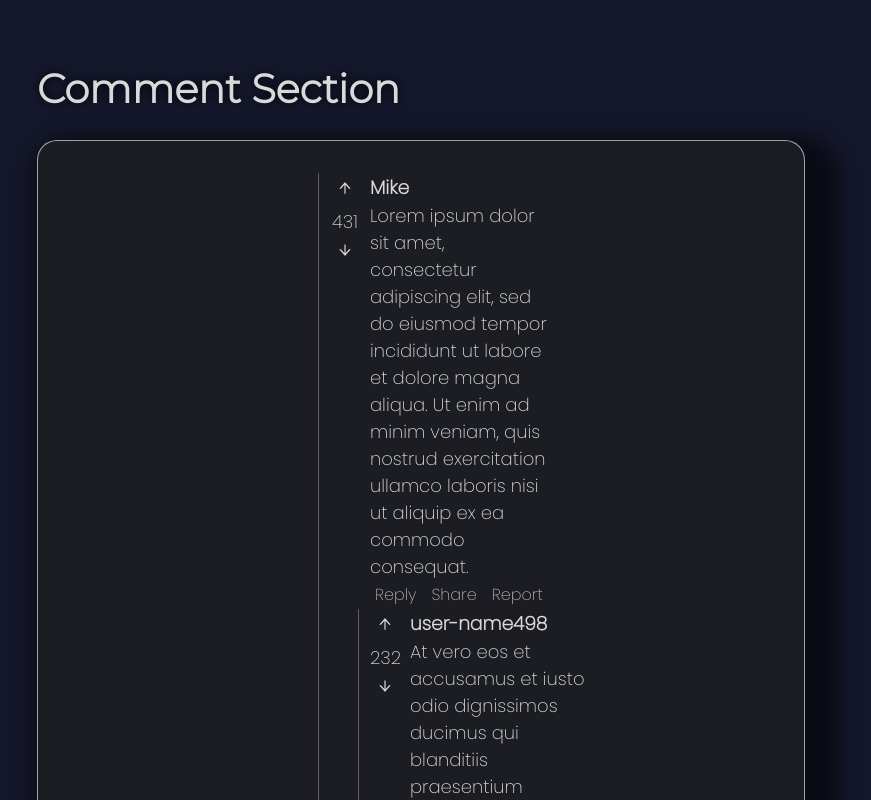
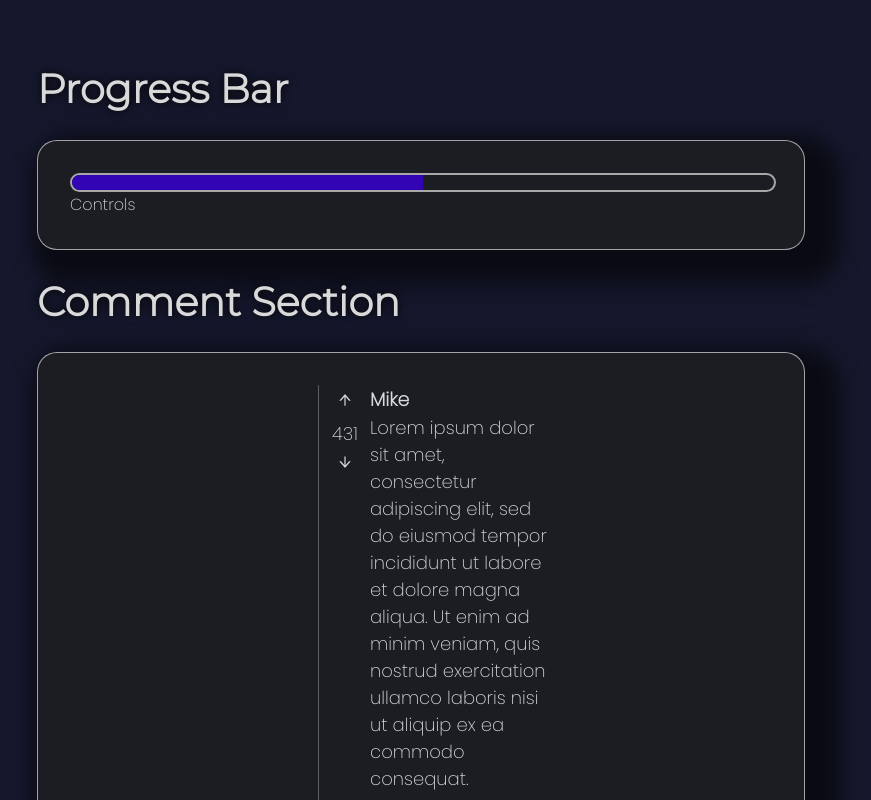
Before and after one commit to franco-cardoso/react-training, a React (Vite) app: page / in a window 1280 px wide. Shown: the top 800 px of the page, without its empty margins (219-1090 px from the left). Built offline with nearby package versions, Linux system fonts and the light colour scheme.

Commit message:
progress bar

```diff
--- a/src/App.tsx
+++ b/src/App.tsx
@@ -1,10 +1,12 @@
 import "./App.css";
 import CommentsSection from "./components/comments/CommentsSection";
+import ProgressBar from "./components/progressbar/ProgressBar";
 import Thing from "./components/Thing";
 
 function App() {
     return (
         <div className="mainContainer">
+            <Thing title="Progress Bar" element={<ProgressBar />} />
             <Thing title="Comment Section" element={<CommentsSection />} />
         </div>
     );
--- /dev/null
+++ b/src/components/progressbar/Bar.tsx
@@ -0,0 +1,11 @@
+import React from 'react'
+
+const Bar = () => {
+  return (
+    <div className='bar-container'>
+        <div className='bar'></div>
+    </div>
+  )
+}
+
+export default Bar
--- /dev/null
+++ b/src/components/progressbar/Controls.tsx
@@ -0,0 +1,9 @@
+import React from 'react'
+
+const Controls = () => {
+  return (
+    <div>Controls</div>
+  )
+}
+
+export default Controls
--- /dev/null
+++ b/src/components/progressbar/ProgressBar.tsx
@@ -0,0 +1,17 @@
+import Bar from "./Bar";
+import Controls from "./Controls";
+import "./progressbar.css";
+import { useState } from "react";
+
+const ProgressBar = () => {
+    const [isLoading, setIsLoading] = useState(false)
+
+    return (
+        <div>
+            <Bar />
+            <Controls />
+        </div>
+    );
+};
+
+export default ProgressBar;
--- /dev/null
+++ b/src/components/progressbar/progressbar.css
@@ -0,0 +1,13 @@
+.bar-container {
+    width: 100%;
+    height: 15px;
+    border-radius: 50px;
+    border: 2px solid rgba(199, 199, 199, 0.815);
+    overflow: hidden;
+}
+
+.bar {
+    height: 100%;
+    width: 50%;
+    background-color: rgba(56, 1, 207, 0.849);
+}
```
